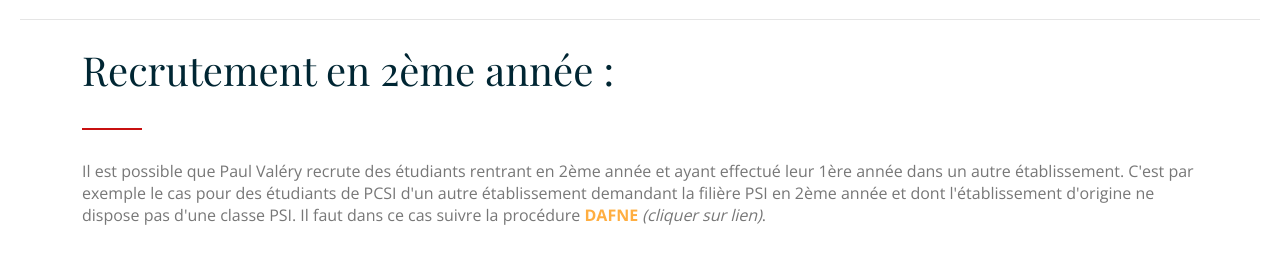
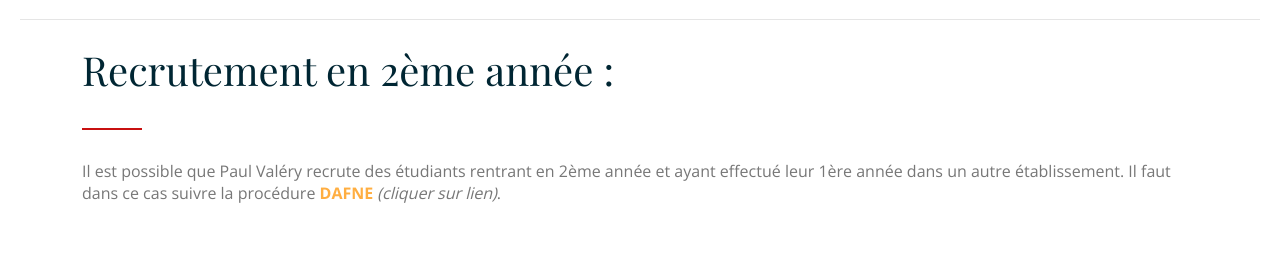
Before and after one commit to inesKKK/cpge-pv, a plain HTML site: page site-avec-template/admission.html in a window 1280 px wide. Shown: the part 523-786 px from the top of the page. Drawn offline with nearby package versions, Linux system fonts and the light colour scheme.

Commit message:
Update admission.html

```diff
--- a/site-avec-template/admission.html
+++ b/site-avec-template/admission.html
@@ -102,7 +102,7 @@
             <h2 class="text-size-40 margin-bottom-30">Recrutement en 2ème année :</h2>
             <hr class="break-small background-primary margin-bottom-30">
             Il est possible que Paul Valéry recrute des étudiants rentrant en 2ème année et ayant effectué leur 1ère année dans un autre établissement.
-			   C'est par exemple le cas pour des étudiants de PCSI d'un autre établissement demandant la filière PSI en 2ème année et dont l'établissement d'origine ne dispose pas d'une classe PSI.
+
 			Il faut dans ce cas suivre la procédure
 			<a href="https://dafne.region-academique-idf.fr/dafne/do/eleve" target="_blank" style="color:#FFAE41";>
 			<B>DAFNE</B></a> <I>(cliquer sur lien)</I>.
```
